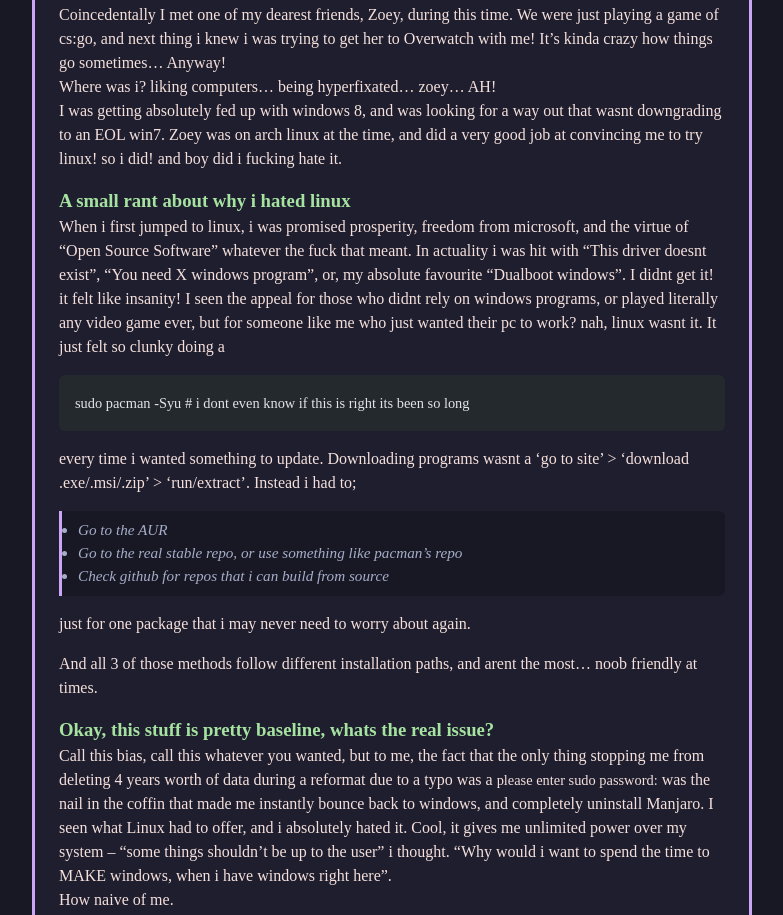
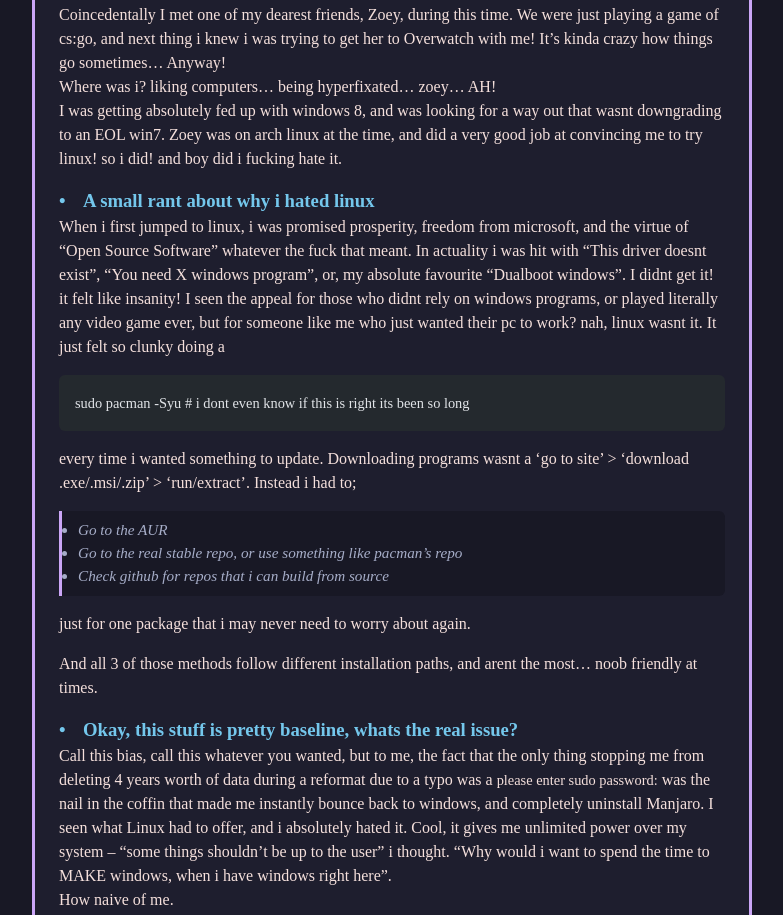
Before and after one commit to Khitboksy/blog, an Astro site: page /blog/about-helios in a window 1280 px wide. Shown: the part 1509-2424 px from the top of the page, without its empty margins (248-1031 px from the left). Built offline with nearby package versions, Linux system fonts and the light colour scheme; Astro itself is replaced by a stand-in of ours; code samples lack their colours; a web font is replaced by a local one.

Commit message:
updated headers to be more obviously different

```diff
--- a/src/styles/content.css
+++ b/src/styles/content.css
@@ -55,9 +55,18 @@
   margin-top: 1rem;
 }
 
-.post-content h2,
+.post-content h2 {
+  color: var(--green);
+}
 .post-content h3 {
-  color: var(--green);
+  color: var(--sapphire);
+  padding-left: 1.5rem;
+  position: relative;
+}
+.post-content h3::before {
+  content: "\2022";
+  position: absolute;
+  left: 0;
 }
 .post-content h4 {
   color: var(--peach);
```
